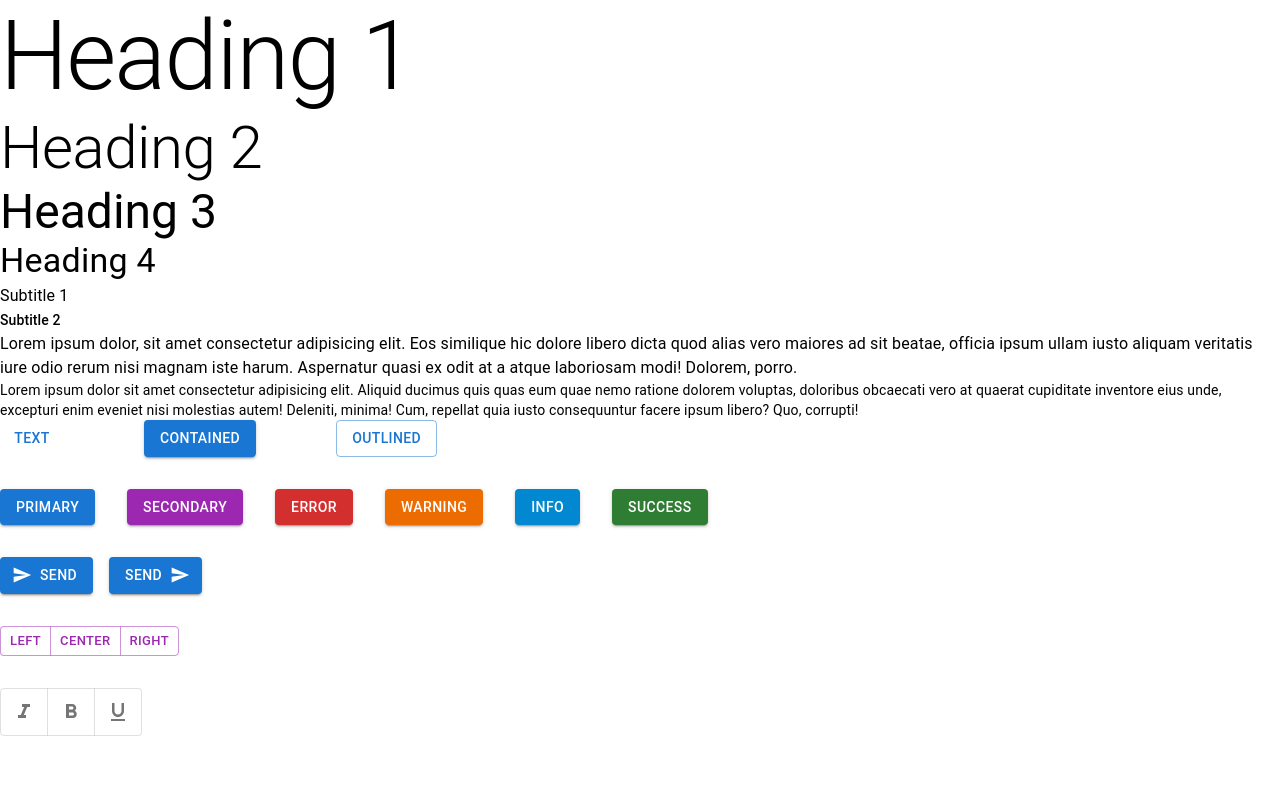
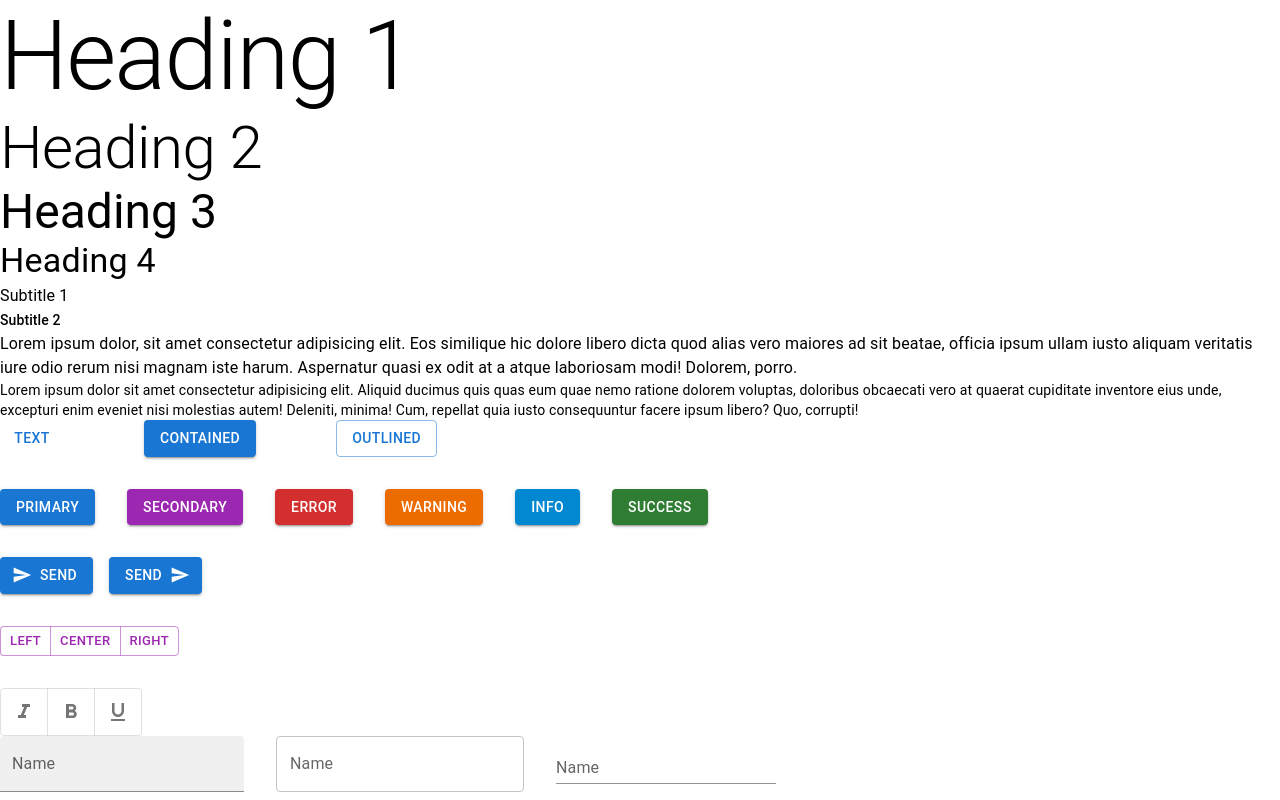
Before and after one commit to TahaAkber/Mern-work, a React (Create React App) app in the folder Material Ui/material-demo/: page / in a window 1280 px wide. Built offline with nearby package versions, Linux system fonts and the light colour scheme.

Commit message:
textfield component

```diff
--- a/Material Ui/material-demo/src/App.tsx
+++ b/Material Ui/material-demo/src/App.tsx
@@ -2,12 +2,14 @@ import React from "react";
 import "./App.css";
 import Multitypography from "./components/Multitypography";
 import Buttons from "./components/Buttons";
+import Textarea from "./components/Textfield";
 
 function App() {
   return (
     <div className="App">
       <Multitypography />
       <Buttons />
+      <Textarea />
     </div>
   );
 }
--- /dev/null
+++ b/Material Ui/material-demo/src/components/Textfield.jsx
@@ -0,0 +1,15 @@
+import React from "react";
+import { Stack, TextField } from "@mui/material";
+const Textarea = () => {
+  return (
+    <Stack spacing={2}>
+      <Stack direction="row" spacing={4}>
+        <TextField label="Name" variant="filled" />
+        <TextField label="Name" variant="outlined" />
+        <TextField label="Name"  variant="standard"/>
+      </Stack>
+    </Stack>
+  );
+};
+
+export default Textarea;
```
